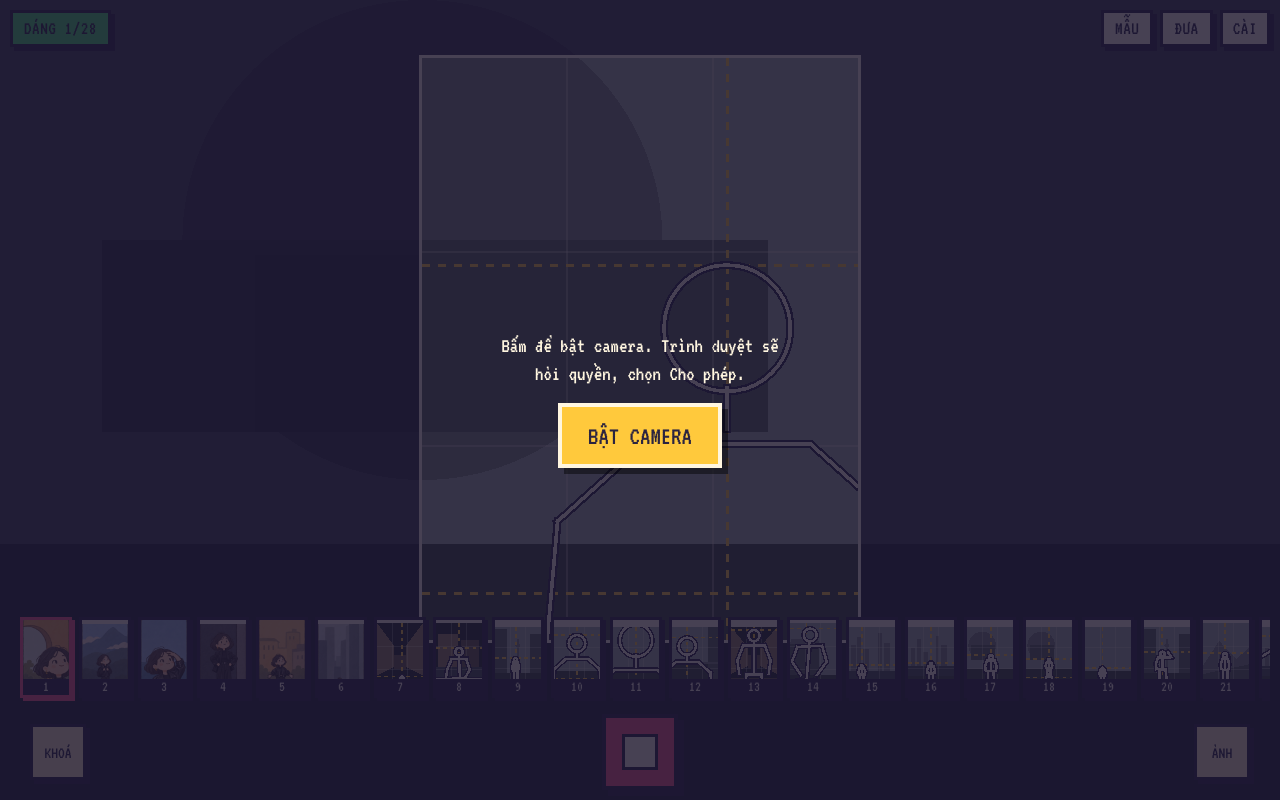
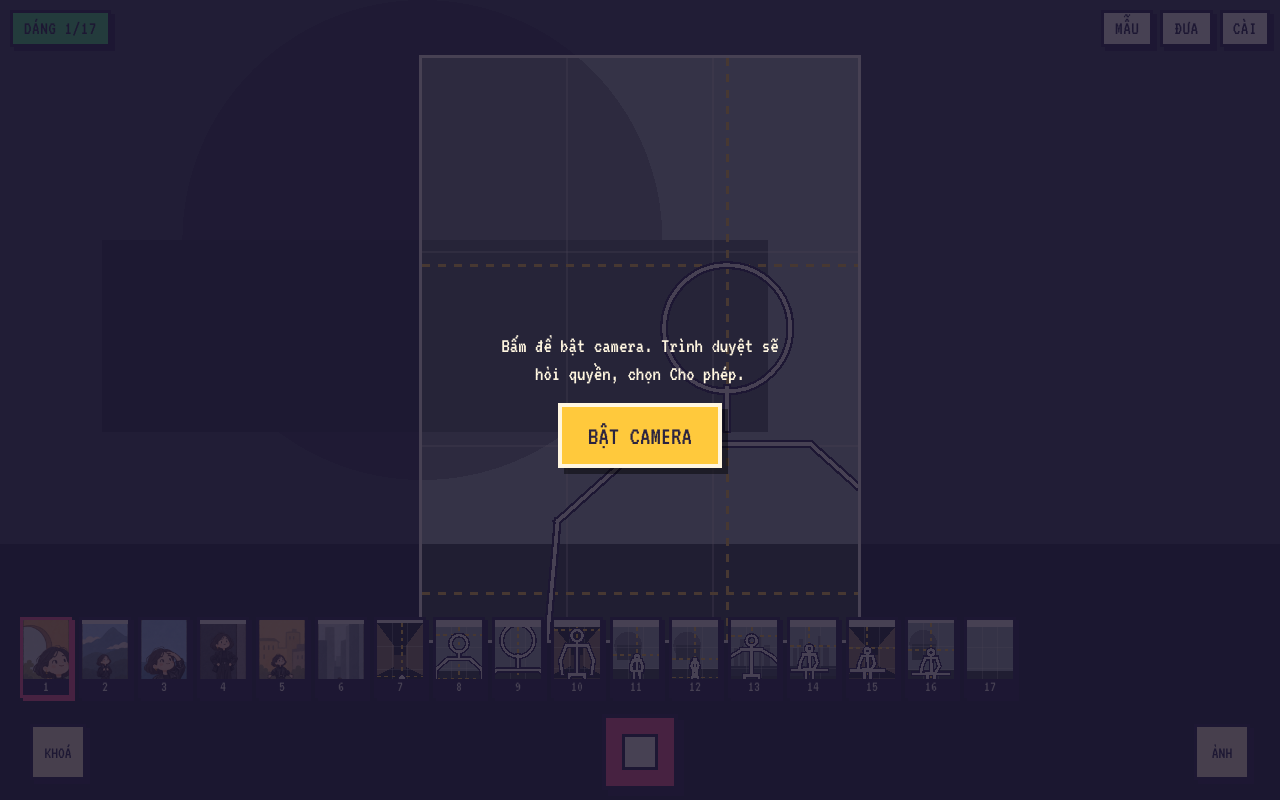
Before and after one commit to nghinim/chup-gium, a plain HTML site: page index.html in a window 1280 px wide. Drawn offline with Linux system fonts and the light colour scheme.

Commit message:
Lọc xuống bộ bố cục chủ đạo, 16 cái cộng chế độ tự do
- Mỗi nhóm cỡ người giữ 3 tới 4 bố cục khác hẳn nhau
- Giữ trọn 6 bố cục có tranh minh hoạ
- 11 bố cục còn lại vẫn nằm trong POSES_ALL, bật lại bằng CORE

Co-Authored-By: Claude Opus 5 <noreply@anthropic.com>
Claude-Session: https://claude.ai/code/session_01AmuG9JMkamWn6mQCBk3t3V

```diff
--- a/index.html
+++ b/index.html
@@ -308,7 +308,7 @@ const SC={
   plain:[{t:'r',x:0,y:0,w:1,h:1,c:'sky'},{t:'r',x:0,y:.72,w:1,h:.28,c:'near'}]
 };
 
-const POSES=[
+const POSES_ALL=[
  {id:'p1',fig:'portrait',cx:.70,topY:.30,h:.62,ratio:'2:3',sc:'temple',
   name:'Nửa người lệch phải, công trình sau lưng',
   hint:'Người đứng gần máy, lệch hẳn sang phải. Công trình nằm trọn ở nửa trên bên trái. Chạm vào mặt trên màn hình để lấy nét, nền phía sau mờ đi là đúng.'},
@@ -394,6 +394,11 @@ const POSES=[
   name:'Tự do, chỉ lưới và thước cân',
   hint:'Chỉ có lưới và thước cân máy. Dùng khi tự căn góc hoặc khi đã chọn ảnh mẫu riêng.'}
 ];
+/* Bộ chủ đạo: mỗi nhóm cỡ người giữ 3 tới 4 bố cục khác hẳn nhau.
+   Các bố cục còn lại vẫn nằm trong POSES_ALL, bật lại bằng cách thêm id vào đây. */
+const CORE=new Set(['p1','p2','p3','p4','p5','p6','p7','p10','p11',
+                    'p13','p17','p18','p22','p24','p25','p26','free']);
+const POSES = POSES_ALL.filter(p=>CORE.has(p.id));
 const RATIOS={'3:4':[3,4],'2:3':[2,3],'9:16':[9,16],'1:1':[1,1]};
 
 /* ===== vẽ ===== */
```
